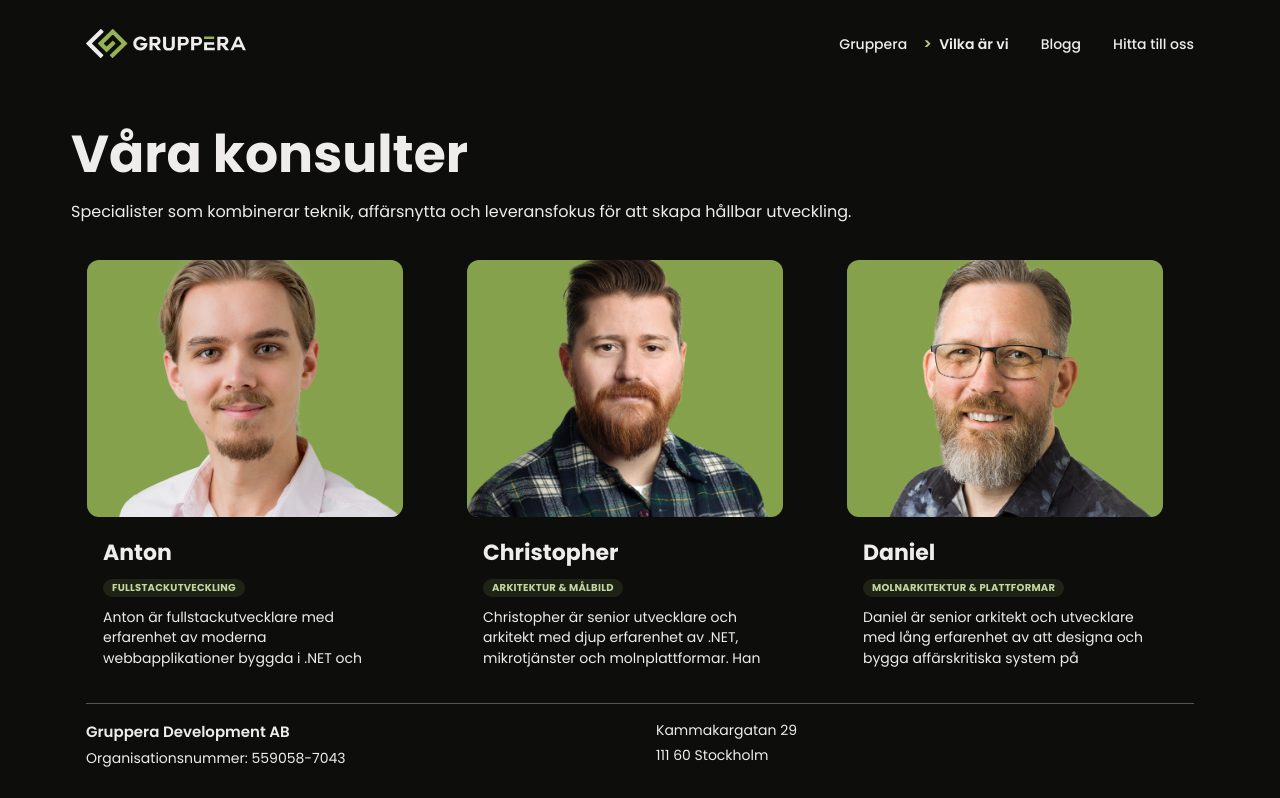
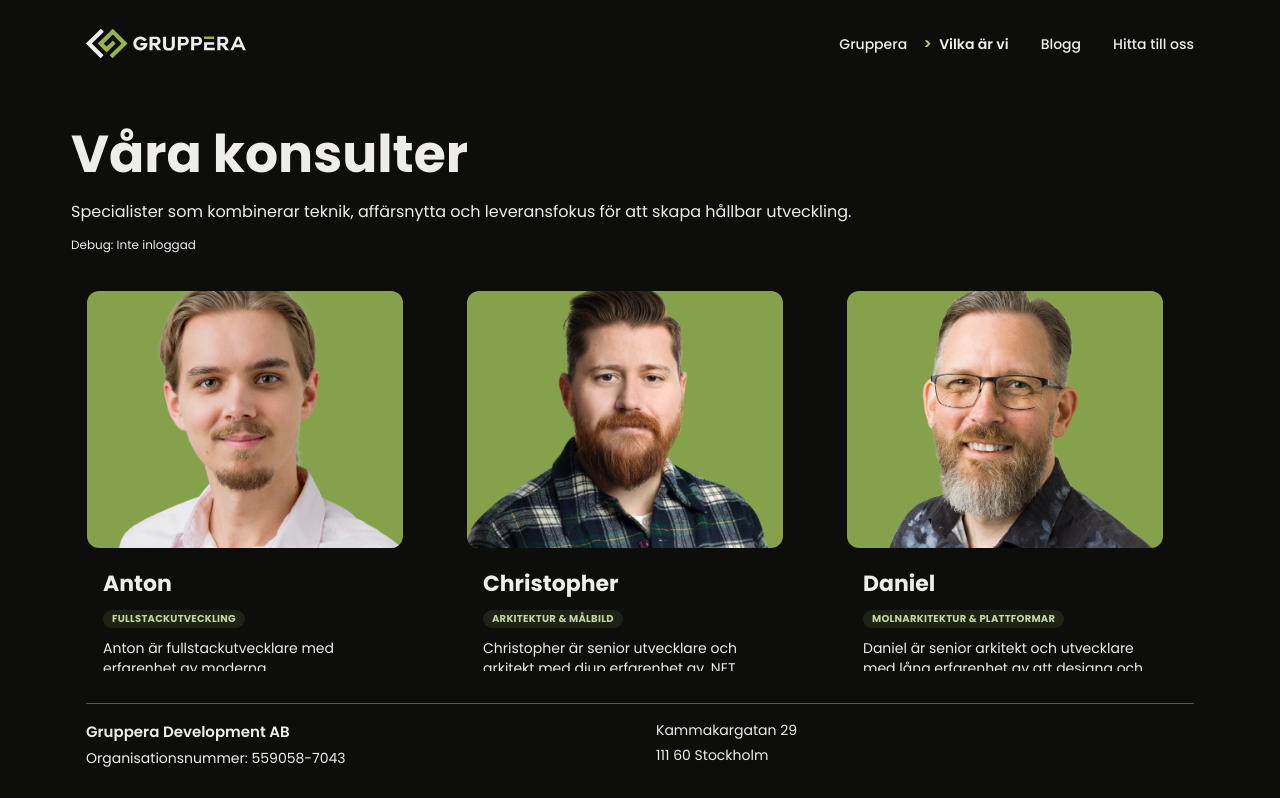
Before and after one commit to Gruppera/gruppera-web, a Next.js app: page /vilka-ar-vi in a window 1280 px wide. Shown: the top 798 px of the page. Built offline with nearby package versions, Linux system fonts and the light colour scheme; no server answers.

Commit message:
added edit for profile page

```diff
--- /dev/null
+++ b/app/api/consultants/update/route.ts
@@ -0,0 +1,24 @@
+import { NextResponse } from "next/server";
+
+import { consultantUpdateSchema } from "@/features/consultants/schemas";
+import { updateConsultant } from "@/features/consultants/api/consultantsStorage";
+import { getAuthSession } from "@/lib/auth";
+
+export async function POST(request: Request) {
+  const session = await getAuthSession();
+  if (!session) {
+    return NextResponse.json({ error: "Inte inloggad." }, { status: 401 });
+  }
+
+  try {
+    const json = await request.json();
+    const { photo, ...updates } = consultantUpdateSchema.parse(json);
+
+    const updated = await updateConsultant(photo, updates);
+
+    return NextResponse.json({ ok: true, consultant: updated });
+  } catch (error) {
+    const message = error instanceof Error ? error.message : "Något gick fel";
+    return NextResponse.json({ error: message }, { status: 400 });
+  }
+}
--- a/app/vilka-ar-vi/page.tsx
+++ b/app/vilka-ar-vi/page.tsx
@@ -1,11 +1,15 @@
 import { Box, Container, Stack, Text, Title } from "@mantine/core";
 
-import mockData from "../mockdata.json";
 import { ConsultantGrid } from "@/features/consultants/components/ConsultantGrid";
-import { consultantListSchema } from "@/features/consultants/schemas";
+import { readConsultants } from "@/features/consultants/api/consultantsStorage";
+import { getAuthSession } from "@/lib/auth";
 
-export default function VilkaArViPage() {
-  const consultants = consultantListSchema.parse(mockData);
+export const dynamic = "force-dynamic";
+
+export default async function VilkaArViPage() {
+  const consultants = await readConsultants();
+  const session = await getAuthSession();
+  const isEditable = Boolean(session);
   const sortedConsultants = [...consultants].sort((a, b) =>
     a.name.localeCompare(b.name, "sv"),
   );
@@ -22,9 +26,14 @@ export default function VilkaArViPage() {
               Specialister som kombinerar teknik, affärsnytta och leveransfokus
               för att skapa hållbar utveckling.
             </Text>
+            {process.env.NODE_ENV !== "production" ? (
+              <Text c="dimmed" fz={{ base: 12, sm: 12 }}>
+                Debug: {session ? `Inloggad som ${session.email}` : "Inte inloggad"}
+              </Text>
+            ) : null}
           </Stack>
 
-          <ConsultantGrid consultants={sortedConsultants} />
+          <ConsultantGrid consultants={sortedConsultants} isEditable={isEditable} />
         </Stack>
       </Container>
     </Box>
--- a/features/auth/components/LoginForm.tsx
+++ b/features/auth/components/LoginForm.tsx
@@ -1,7 +1,6 @@
 "use client";
 
 import { useState } from "react";
-import { useRouter } from "next/navigation";
 import { Button, Group, Stack, Text, TextInput } from "@mantine/core";
 
 const requestOtp = async (email: string) => {
@@ -33,7 +32,6 @@ const verifyOtp = async (email: string, code: string) => {
 type Step = "request" | "verify";
 
 export const LoginForm = () => {
-  const router = useRouter();
   const [step, setStep] = useState<Step>("request");
   const [email, setEmail] = useState("");
   const [code, setCode] = useState("");
@@ -58,7 +56,7 @@ export const LoginForm = () => {
     setIsLoading(true);
     try {
       await verifyOtp(email, code);
-      router.replace("/");
+      window.location.assign("/");
     } catch (err) {
       setError(err instanceof Error ? err.message : "Något gick fel");
     } finally {
--- /dev/null
+++ b/features/consultants/api/consultantsStorage.ts
@@ -0,0 +1,30 @@
+import { promises as fs } from "fs";
+import path from "path";
+
+import type { Consultant } from "../types";
+import { consultantListSchema } from "../schemas";
+
+const dataPath = path.join(process.cwd(), "app", "mockdata.json");
+
+type ConsultantUpdates = Partial<Pick<Consultant, "name" | "about" | "focus">>;
+
+export const readConsultants = async () => {
+  const raw = await fs.readFile(dataPath, "utf-8");
+  const json = JSON.parse(raw);
+  return consultantListSchema.parse(json);
+};
+
+export const updateConsultant = async (photo: string, updates: ConsultantUpdates) => {
+  const consultants = await readConsultants();
+  const index = consultants.findIndex((item) => item.photo === photo);
+  if (index === -1) {
+    throw new Error("Kunde inte hitta profilen.");
+  }
+
+  const updated = { ...consultants[index], ...updates };
+  consultants[index] = updated;
+
+  await fs.writeFile(dataPath, JSON.stringify(consultants, null, 2) + "\n", "utf-8");
+
+  return updated;
+};
--- a/features/consultants/components/ConsultantGrid.tsx
+++ b/features/consultants/components/ConsultantGrid.tsx
@@ -1,6 +1,8 @@
 "use client";
 
+import { useEffect, useState } from "react";
 import {
+  ActionIcon,
   AspectRatio,
   Badge,
   Card,
@@ -9,18 +11,88 @@ import {
   SimpleGrid,
   Stack,
   Text,
+  Textarea,
+  TextInput,
   Title,
 } from "@mantine/core";
+import { IconCheck, IconPencil } from "@tabler/icons-react";
 
 import type { Consultant } from "../types";
 
 type ConsultantGridProps = {
   consultants: Consultant[];
+  isEditable?: boolean;
 };
 
-export const ConsultantGrid = ({ consultants }: ConsultantGridProps) => (
-  <SimpleGrid cols={{ base: 1, sm: 2, lg: 3 }} spacing="xl" verticalSpacing="xl">
-    {consultants.map((consultant) => (
+type EditableField = "name" | "focus" | "about";
+type ConsultantUpdates = Partial<Pick<Consultant, EditableField>>;
+
+type ConsultantCardProps = {
+  consultant: Consultant;
+  isEditable: boolean;
+  onUpdate: (photo: string, updates: ConsultantUpdates) => Promise<void>;
+};
+
+const ConsultantCard = ({ consultant, isEditable, onUpdate }: ConsultantCardProps) => {
+  const [editingField, setEditingField] = useState<EditableField | null>(null);
+  const [draft, setDraft] = useState({
+    name: consultant.name,
+    focus: consultant.focus,
+    about: consultant.about,
+  });
+  const [error, setError] = useState<string | null>(null);
+  const [savingField, setSavingField] = useState<EditableField | null>(null);
+
+  useEffect(() => {
+    setDraft({
+      name: consultant.name,
+      focus: consultant.focus,
+      about: consultant.about,
+    });
+  }, [consultant]);
+
+  const startEdit = (field: EditableField) => {
+    setError(null);
+    setEditingField(field);
+    setDraft({
+      name: consultant.name,
+      focus: consultant.focus,
+      about: consultant.about,
+    });
+  };
+
+  const saveEdit = async (field: EditableField) => {
+    setError(null);
+    setSavingField(field);
+    try {
+      await onUpdate(consultant.photo, { [field]: draft[field] });
+      setEditingField(null);
+    } catch (err) {
+      setError(err instanceof Error ? err.message : "Något gick fel");
+    } finally {
+      setSavingField(null);
+    }
+  };
+
+  const renderEditIcon = (field: EditableField) => {
+    if (!isEditable) return null;
+    const isEditing = editingField === field;
+    const isLoading = savingField === field;
+
+    return (
+      <ActionIcon
+        variant="subtle"
+        color="sprout"
+        aria-label={isEditing ? "Spara ändring" : "Redigera"}
+        onClick={() => (isEditing ? saveEdit(field) : startEdit(field))}
+        loading={isLoading}
+      >
+        {isEditing ? <IconCheck size={16} /> : <IconPencil size={16} />}
+      </ActionIcon>
+    );
+  };
+
+  return (
     <Card
       key={consultant.name}
       radius="md"
@@ -43,15 +115,121 @@ export const ConsultantGrid = ({ consultants }: ConsultantGridProps) => (
         </AspectRatio>
       </Card.Section>
       <Stack gap="xs" mt={{ base: "md", md: "lg" }}>
-          <Title order={4}>{consultant.name}</Title>
+        <Group gap="xs" align="center" justify="space-between" wrap="nowrap">
+          {editingField === "name" ? (
+            <TextInput
+              value={draft.name}
+              onChange={(event) =>
+                setDraft((prev) => ({
+                  ...prev,
+                  name: event.currentTarget?.value ?? "",
+                }))
+              }
+              style={{ flex: 1 }}
+              size="sm"
+            />
+          ) : (
+            <Title order={4} style={{ flex: 1 }}>
+              {consultant.name}
+            </Title>
+          )}
+          {renderEditIcon("name")}
+        </Group>
+
+        <Group gap="xs" align="center" justify="space-between" wrap="nowrap">
+          {editingField === "focus" ? (
+            <TextInput
+              value={draft.focus}
+              onChange={(event) =>
+                setDraft((prev) => ({
+                  ...prev,
+                  focus: event.currentTarget?.value ?? "",
+                }))
+              }
+              style={{ flex: 1 }}
+              size="sm"
+            />
+          ) : (
             <Badge color="sprout" variant="light" size="sm">
               {consultant.focus}
             </Badge>
-          <Text c="dimmed" size="sm">
+          )}
+          {renderEditIcon("focus")}
+        </Group>
+
+        <Group gap="xs" align="flex-start" justify="space-between" wrap="nowrap">
+          {editingField === "about" ? (
+            <Textarea
+              value={draft.about}
+              onChange={(event) =>
+                setDraft((prev) => ({
+                  ...prev,
+                  about: event.currentTarget?.value ?? "",
+                }))
+              }
+              autosize
+              minRows={3}
+              maxRows={6}
+              style={{ flex: 1 }}
+              size="sm"
+            />
+          ) : (
+            <Text c="dimmed" size="sm" style={{ flex: 1 }}>
               {consultant.about}
             </Text>
+          )}
+          {renderEditIcon("about")}
+        </Group>
+
+        {error ? (
+          <Text c="red" size="xs">
+            {error}
+          </Text>
+        ) : null}
       </Stack>
     </Card>
+  );
+};
+
+export const ConsultantGrid = ({ consultants, isEditable = false }: ConsultantGridProps) => {
+  const [items, setItems] = useState(consultants);
+
+  useEffect(() => {
+    setItems(consultants);
+  }, [consultants]);
+
+  const handleUpdate = async (photo: string, updates: ConsultantUpdates) => {
+    const response = await fetch("/api/consultants/update", {
+      method: "POST",
+      headers: { "Content-Type": "application/json" },
+      body: JSON.stringify({ photo, ...updates }),
+    });
+
+    const data = (await response.json()) as {
+      ok?: boolean;
+      error?: string;
+      consultant?: Consultant;
+    };
+
+    if (!response.ok || !data.consultant) {
+      throw new Error(data.error ?? "Kunde inte spara ändringen.");
+    }
+
+    setItems((prev) =>
+      prev.map((item) => (item.photo === photo ? data.consultant ?? item : item)),
+    );
+  };
+
+  return (
+    <SimpleGrid cols={{ base: 1, sm: 2, lg: 3 }} spacing="xl" verticalSpacing="xl">
+      {items.map((consultant) => (
+        <ConsultantCard
+          key={consultant.photo}
+          consultant={consultant}
+          isEditable={isEditable}
+          onUpdate={handleUpdate}
+        />
       ))}
     </SimpleGrid>
   );
+};
--- a/features/consultants/schemas.ts
+++ b/features/consultants/schemas.ts
@@ -8,3 +8,15 @@ export const consultantSchema = z.object({
 });
 
 export const consultantListSchema = z.array(consultantSchema);
+
+export const consultantUpdateSchema = z
+  .object({
+    photo: z.string(),
+    name: z.string().optional(),
+    about: z.string().optional(),
+    focus: z.string().optional(),
+  })
+  .refine(
+    (value) => value.name !== undefined || value.about !== undefined || value.focus !== undefined,
+    { message: "Inga ändringar att spara." },
+  );
--- a/lib/auth.ts
+++ b/lib/auth.ts
@@ -19,6 +19,12 @@ const toBase64Url = (input: Buffer) =>
     .replace(/\//g, "_")
     .replace(/=+$/g, "");
 
+const fromBase64Url = (input: string) => {
+  const padded = input.replace(/-/g, "+").replace(/_/g, "/");
+  const padLength = (4 - (padded.length % 4)) % 4;
+  return Buffer.from(padded + "=".repeat(padLength), "base64");
+};
+
 const sign = (value: string) => {
   const hmac = crypto.createHmac("sha256", getSecret());
   hmac.update(value);
@@ -28,26 +34,34 @@ const sign = (value: string) => {
 export const createAuthCookieValue = (email: string) => {
   const maxAgeDays = Number(process.env.AUTH_SESSION_DAYS ?? DEFAULT_SESSION_DAYS);
   const expiresAt = Date.now() + maxAgeDays * 24 * 60 * 60 * 1000;
-  const payload = `${email}.${expiresAt}`;
+  const payload = toBase64Url(
+    Buffer.from(JSON.stringify({ email, expiresAt }), "utf-8"),
+  );
   const signature = sign(payload);
   return `${payload}.${signature}`;
 };
 
 export const verifyAuthCookieValue = (value: string) => {
-  const [email, expiresAtRaw, signature] = value.split(".");
-  if (!email || !expiresAtRaw || !signature) return null;
-
-  const expiresAt = Number(expiresAtRaw);
-  if (!Number.isFinite(expiresAt) || Date.now() > expiresAt) return null;
-
-  const payload = `${email}.${expiresAt}`;
+  const [payload, signature] = value.split(".");
+  if (!payload || !signature) return null;
   if (sign(payload) !== signature) return null;
 
-  return { email };
+  try {
+    const decoded = JSON.parse(fromBase64Url(payload).toString("utf-8")) as {
+      email?: string;
+      expiresAt?: number;
+    };
+    if (!decoded.email || !decoded.expiresAt) return null;
+    if (Date.now() > decoded.expiresAt) return null;
+    return { email: decoded.email };
+  } catch {
+    return null;
+  }
 };
 
-export const getAuthSession = () => {
-  const cookieValue = cookies().get(COOKIE_NAME)?.value;
+export const getAuthSession = async () => {
+  const cookieStore = await cookies();
+  const cookieValue = cookieStore.get(COOKIE_NAME)?.value;
   if (!cookieValue) return null;
   return verifyAuthCookieValue(cookieValue);
 };
```
Lines whose indentation alone changed are shown as unchanged.
